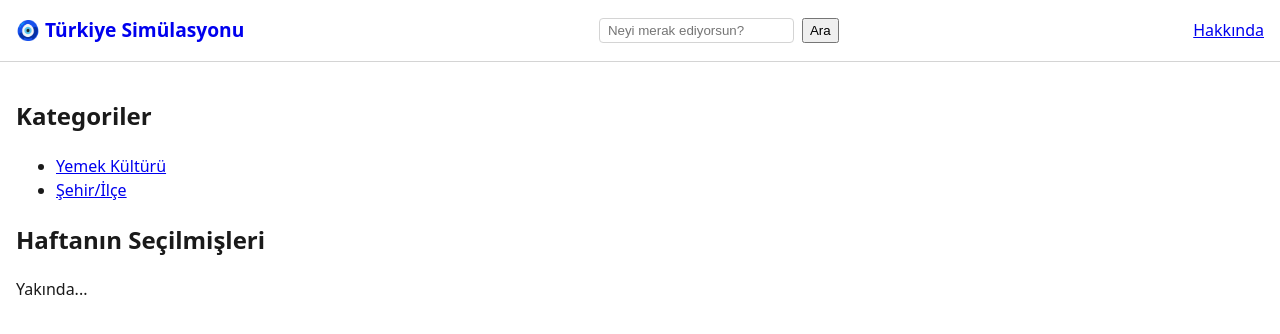
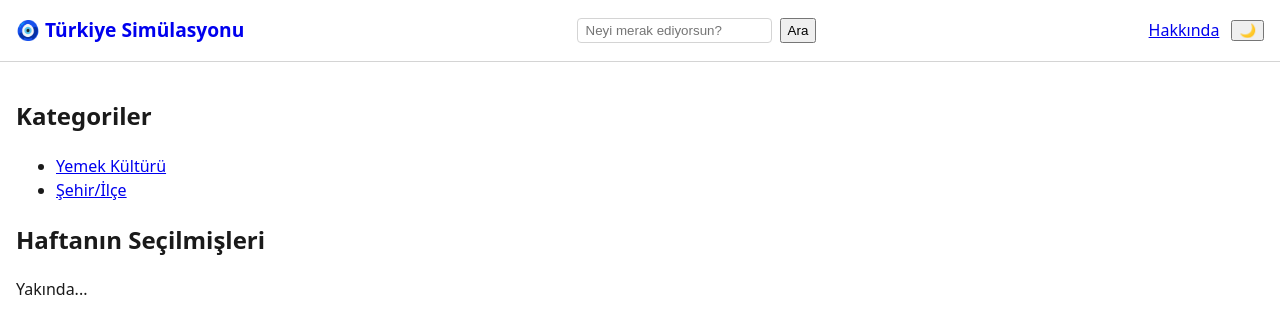
Before and after one commit to kaya-eyup/turkiye-simulasyonu-web, a React (Vite) app: page / in a window 1280 px wide. Shown: the top 334 px of the page. Built offline with nearby package versions, Linux system fonts and the light colour scheme.

Commit message:
feat(theme): add theme toggle to navbar

```diff
--- a/src/main.tsx
+++ b/src/main.tsx
@@ -6,12 +6,14 @@ import { router } from "./app/router";
 import { QueryClientProvider } from "@tanstack/react-query";
 import { ReactQueryDevtools } from "@tanstack/react-query-devtools";
 import { queryClient } from "./app/queryClient";
-
+import { ThemeProvider } from "./features/theme/ThemeProvider";
 createRoot(document.getElementById("root")!).render(
   <StrictMode>
-    <QueryClientProvider client={queryClient}>
-      <RouterProvider router={router} />
-      <ReactQueryDevtools initialIsOpen={false} />
-    </QueryClientProvider>
+    <ThemeProvider>
+      <QueryClientProvider client={queryClient}>
+        <RouterProvider router={router} />
+        <ReactQueryDevtools initialIsOpen={false} />
+      </QueryClientProvider>
+    </ThemeProvider>
   </StrictMode>,
 );
--- a/src/shared/ui/NavBar.tsx
+++ b/src/shared/ui/NavBar.tsx
@@ -1,9 +1,9 @@
-import {Link, NavLink, Form, useMatch } from "react-router";
+import { Link, NavLink, Form, useMatch } from "react-router";
 import {
   SEARCH_PARAMS,
   MAX_QUERY_LENGTH,
 } from "../../features/search/searchParams";
-
+import { ThemeToggle } from "../../features/theme/ThemeToggle";
 export function NavBar() {
   // Şu anda /ara sayfasında mıyız? (URL eşleşmiyorsa null döner)
   const onSearchPage = useMatch("/ara") !== null;
@@ -29,7 +29,6 @@ export function NavBar() {
       >
         🧿 Türkiye Simülasyonu
       </Link>
-
       {/* Orta: Arama Formu (Sadece arama sayfasında değilsek görünür) */}
       {!onSearchPage && (
         <Form
@@ -53,9 +52,11 @@ export function NavBar() {
           <button type="submit">Ara</button>
         </Form>
       )}
-
-      {/* Sağ: Hakkında */}
-      <NavLink to="/hakkinda">Hakkında</NavLink>
+      {/* Sağ: Hakkında & Tema butonu*/}
+      <div style={{ display: "flex", alignItems: "center", gap: "12px" }}>
+        <NavLink to="/hakkinda">Hakkında</NavLink>
+        <ThemeToggle />
+      </div>{" "}
     </nav>
   );
 }
```
